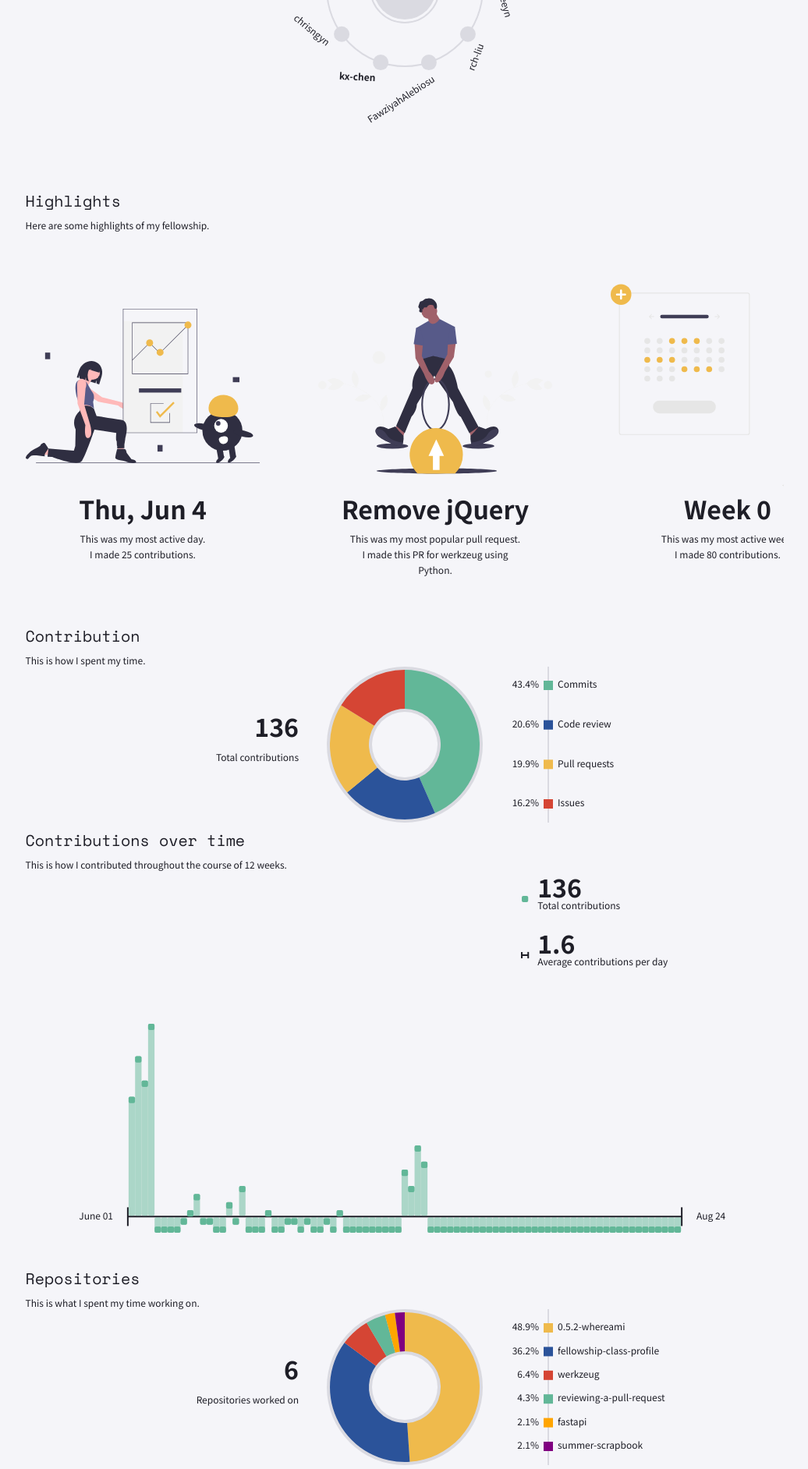
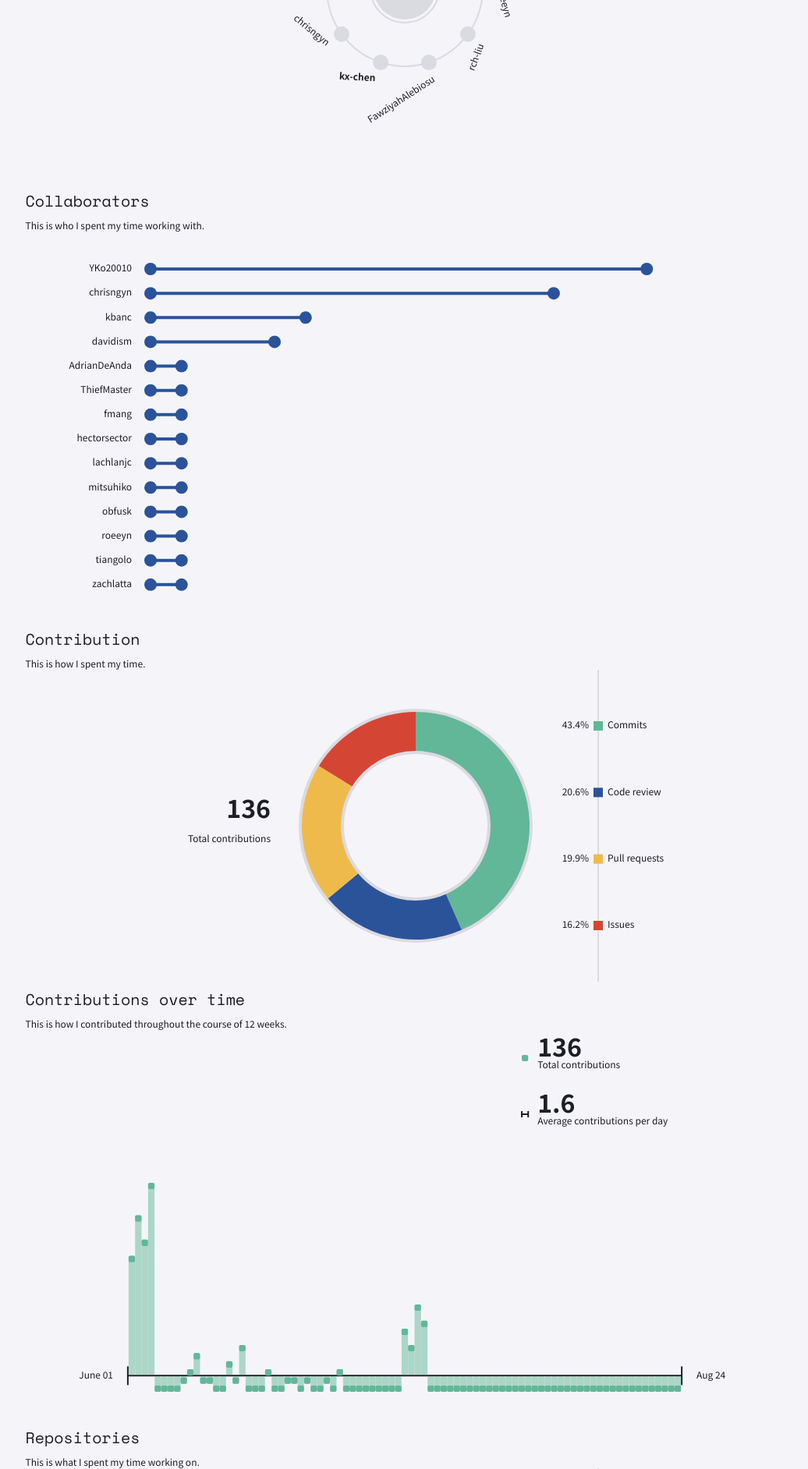
Before and after one commit to chrisnguyn/fellowship-class-profile, a Flask app: page /personal in a window 1280 px wide. Shown: the part 1081-2965 px from the top of the page at 78% size, without its empty margins (121-1157 px from the left). Run offline with Flask 2, Linux system fonts and the light colour scheme.

Commit message:
Rearrange visual

```diff
--- a/web/static/javascript/donutChart.js
+++ b/web/static/javascript/donutChart.js
@@ -11,16 +11,17 @@ function renderDonutChart(body, section) {
         .style("display", "flex")
         .style("align-items", "center")
         .style("justify-content", "center")
+        .style("width", "100%")
     let svg = div.append("svg")
-        .attr("height", 200)
-        .attr("width", 700)
+        .attr("height", 400)
+        .attr("width", 1000)
 
     let height = svg.attr("height")
     let width = svg.attr("width")
 
     let donutAttr = {
-        outerRadius: height / 2 - 4,
-        innerRadius: height / 2 - 54
+        outerRadius: height / 2 - 54,
+        innerRadius: height / 2 - 104
     }
     let horizontalPadding = 40
     let verticalPadding = 20
@@ -92,7 +93,7 @@ function renderDonutChartLegend(svg, section, donutAttr, horizontalPadding) {
         squareSize: 12,
         yScale: d3.scaleLinear()
             .domain([0, section.list.length - 1])
-            .range([24, height - 24])
+            .range([72, height - 72])
     }
 
     svg.append("line")
--- a/web/templates/personal.html
+++ b/web/templates/personal.html
@@ -65,7 +65,8 @@
             let pod = data["pod"]
             renderTeamCircle(body, teamData, pod, username)
 
-            renderPersonalHighlights(body, data)
+            let collaborators = data["collaborators"]
+            renderPersonalCollaborators(body, collaborators)
 
             let personalSummary = getPersonalSummary(data)
             console.log(personalSummary)
@@ -81,11 +82,10 @@
 
             renderDonutChart(body, personalSummary["repositories"])
 
-            let collaborators = data["collaborators"]
-            renderPersonalCollaborators(body, collaborators)
-
             let repos = data["repo_changes"]
             renderRepoContributionChart(body, repos)
+
+            renderPersonalHighlights(body, data)
         }
         loadData()
     </script>
```
